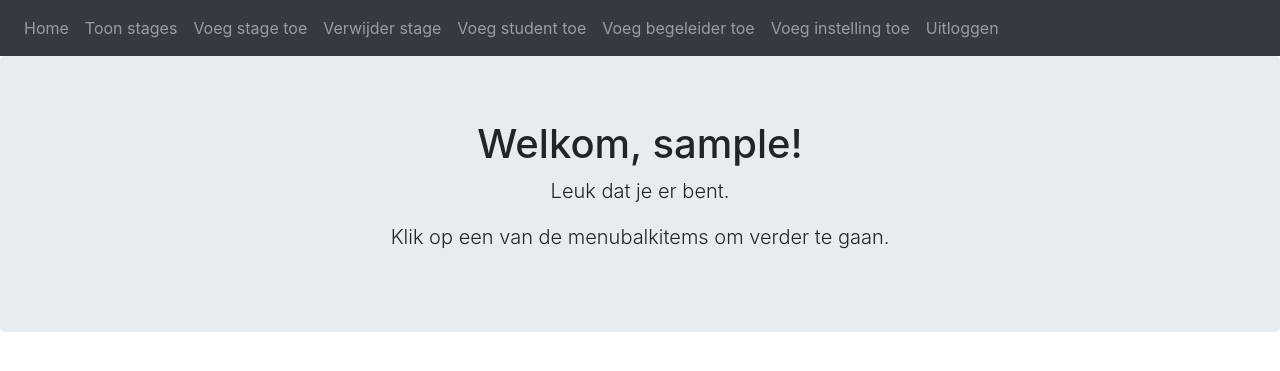
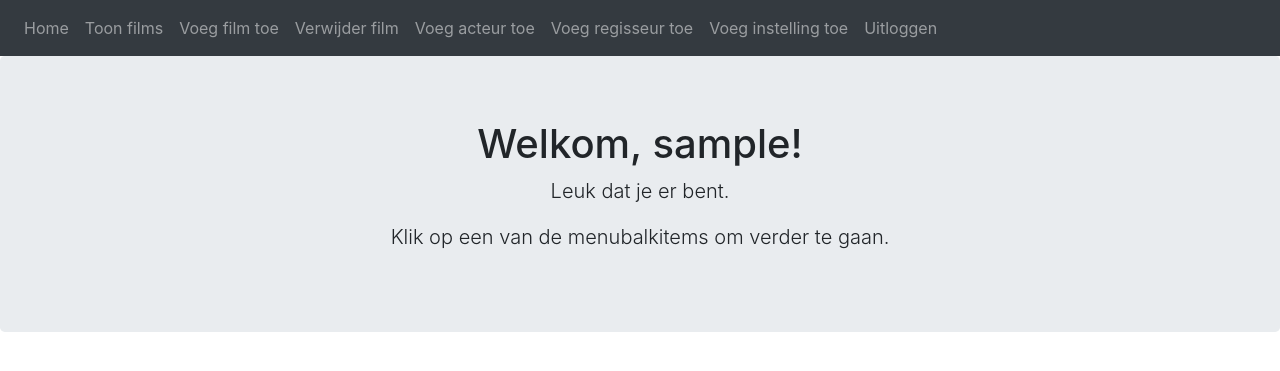
Before and after one commit to KimDozy/Webtech-Herkansing, a Flask app: page /welkom in a window 1280 px wide. Shown: the top 371 px of the page. Run offline with Flask 3, Linux system fonts and the light colour scheme; the visitor is signed in with stand-in values (Sample User, id 1); some libraries are stand-ins or nearby versions.

Commit message:
Add files via upload

```diff
--- a/WebTech Her/website/templates/base.html
+++ b/WebTech Her/website/templates/base.html
@@ -15,12 +15,12 @@
 
     <div class="navbar-nav">
         <a class="nav-item nav-link" href="{{ url_for('index') }}">Home</a>
-        <a class="nav-item nav-link" href="{{ url_for('stages.lijst') }}">Toon stages</a>
+        <a class="nav-item nav-link" href="{{ url_for('films.lijst') }}">Toon films</a>
         {% if current_user.is_authenticated %}
-        <a class="nav-item nav-link" href="{{ url_for('stages.toevoegen') }}">Voeg stage toe</a>
-        <a class="nav-item nav-link" href="{{ url_for('stages.verwijderen') }}">Verwijder stage</a>
-        <a class="nav-item nav-link" href="{{ url_for('studenten.toevoegen') }}">Voeg student toe</a>
-        <a class="nav-item nav-link" href="{{ url_for('begeleiders.toevoegen') }}">Voeg begeleider toe</a>
+        <a class="nav-item nav-link" href="{{ url_for('films.toevoegen') }}">Voeg film toe</a>
+        <a class="nav-item nav-link" href="{{ url_for('films.verwijderen') }}">Verwijder film</a>
+        <a class="nav-item nav-link" href="{{ url_for('acteurs.toevoegen') }}">Voeg acteur toe</a>
+        <a class="nav-item nav-link" href="{{ url_for('regisseurs.toevoegen') }}">Voeg regisseur toe</a>
         <a class="nav-item nav-link" href="{{ url_for('instellingen.toevoegen') }}">Voeg instelling toe</a>
         <a class="nav-item nav-link" href="{{ url_for('logout') }}">Uitloggen</a>
         {% else %}
--- a/WebTech Her/website/templates/welkom.html
+++ b/WebTech Her/website/templates/welkom.html
@@ -8,8 +8,8 @@
             <p class="lead">Leuk dat je er bent.</p>
             <p class="lead">Klik op een van de menubalkitems om verder te gaan.</p>
         {% else %}
-            <h1 class="display-4">Stageapplicatie</h1>
-            <p class="lead">Bekijk hier het stageoverzicht of log in / registreer om gegevens toe te voegen en te verwijderen.</p>
+            <h1 class="display-4">Filmapplicatie</h1>
+            <p class="lead">Bekijk hier het filmoverzicht of log in / registreer om gegevens toe te voegen en te verwijderen.</p>
         {% endif %}
     </div>
 </div>
```
